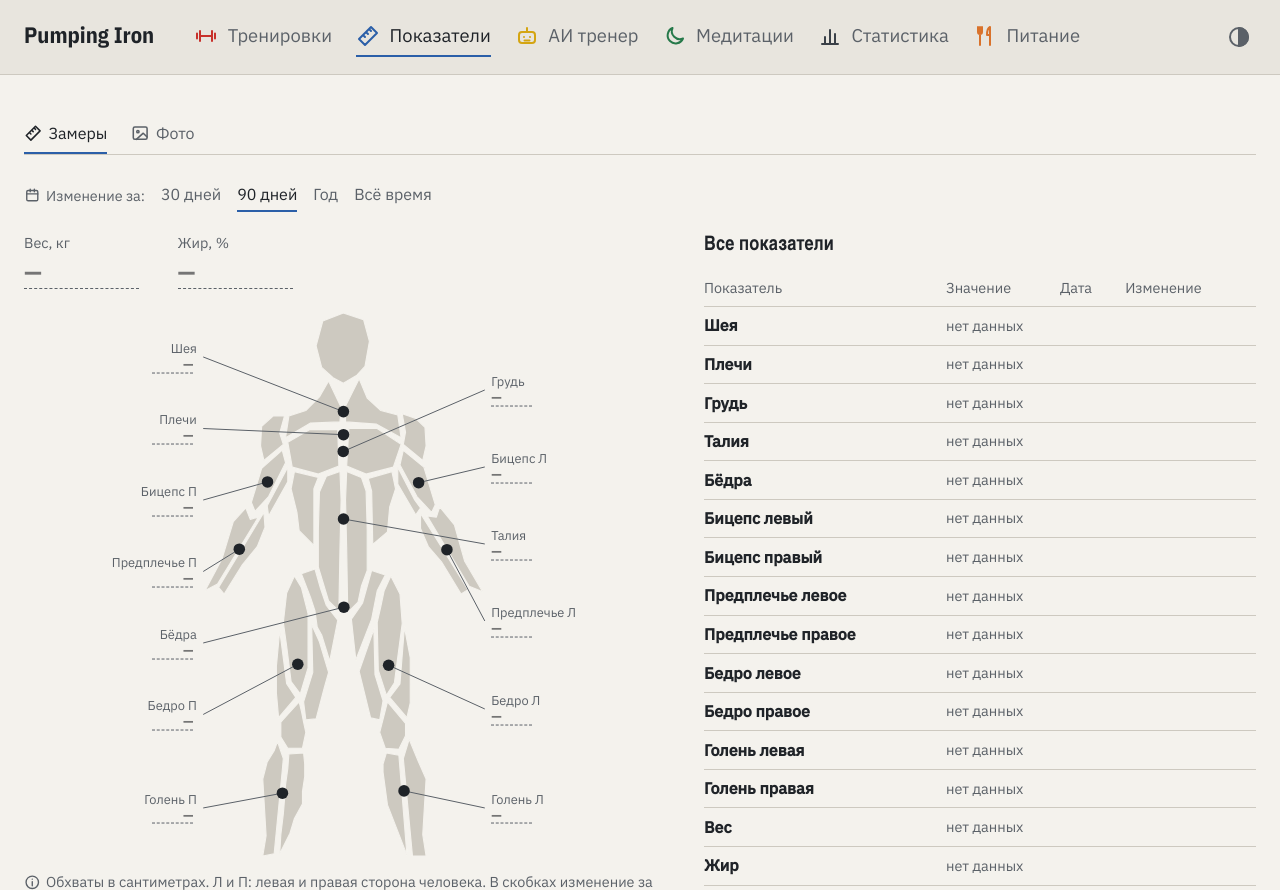
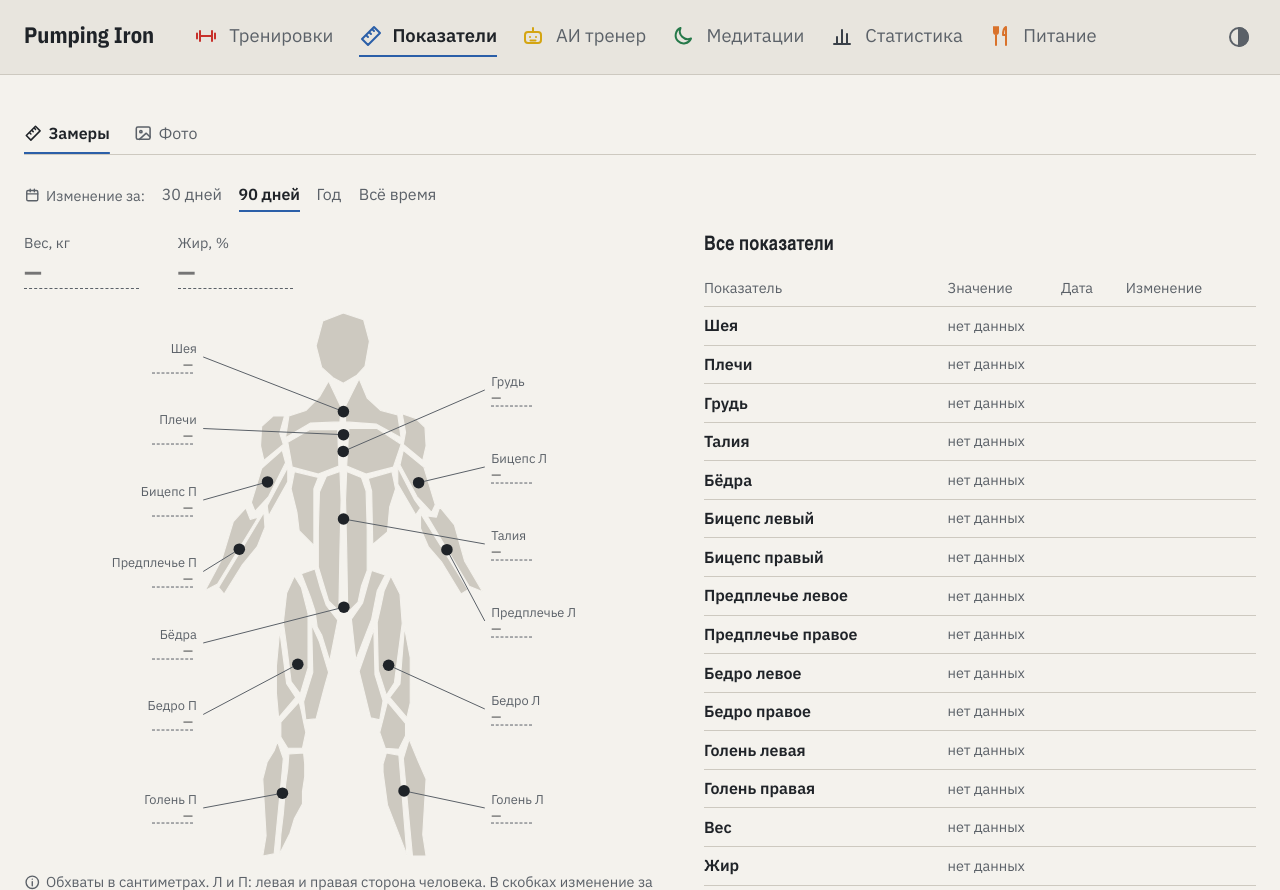
Before and after one commit to BorodaPetra/Pumping_Iron, a FastAPI app: page /body in a window 1280 px wide. Shown: the top 890 px of the page. Run offline with FastAPI, Linux system fonts and the light colour scheme; data comes from the database, SQL or seed files in the repository; data that the repository does not hold is empty.

Commit message:
Selected nav, tab and period links: bold, underline draws in from the centre (also on hover)

```diff
--- a/src/pumping_iron/static/style.css
+++ b/src/pumping_iron/static/style.css
@@ -98,7 +98,6 @@ a:focus-visible {
 
 .navbar a:hover,
 .navbar a[aria-current="page"] { color: var(--chalk); }
-.navbar a[aria-current="page"] { border-bottom-color: var(--plate); }
 
 /* icon in the section's plate colour in front of each section link */
 .navbar a .icon { width: 1.5rem; height: 1.5rem; color: var(--plate); }
@@ -408,7 +407,6 @@ a.btn-quiet { text-decoration: none; }
   border-bottom: 2px solid transparent;
 }
 
-.tabs a[aria-current="page"] { color: var(--chalk); border-bottom-color: var(--plate); }
 
 /* ---------- weekly program: a gym whiteboard, day label left, exercises right ---------- */
 
@@ -514,8 +512,26 @@ main.plate-blue { max-width: 80rem; }
 
 .periods { display: flex; flex-wrap: wrap; align-items: center; gap: 0.25rem 1rem; margin-bottom: 1.25rem; }
 .periods a { color: var(--muted); text-decoration: none; padding: 0.2rem 0; border-bottom: 2px solid transparent; }
-.periods a:hover, .periods a[aria-current] { color: var(--chalk); }
-.periods a[aria-current] { border-bottom-color: var(--plate); }
+
+/* Navbar, tabs and period links: the selected one is bold and its underline in the plate colour draws in
+   from the centre (also as a preview on hover). `.lbl::after` is an invisible bold copy of the label, so a link
+   is always as wide as its bold form and nothing moves when the selection changes. */
+.navbar a[class*="plate-"], .tabs a, .periods a {
+  background: linear-gradient(var(--plate), var(--plate)) no-repeat center bottom / 0 2px;
+  background-origin: border-box;
+  transition: color 0.2s, background-size 0.25s ease;
+}
+.navbar a[class*="plate-"]:hover, .tabs a:hover, .periods a:hover,
+.navbar a[aria-current], .tabs a[aria-current], .periods a[aria-current] { color: var(--chalk); background-size: 100% 2px; }
+.navbar a[aria-current], .tabs a[aria-current], .periods a[aria-current] { font-weight: 600; animation: underline-in 0.35s ease-out; }
+@keyframes underline-in { from { background-size: 0 2px; } }
+
+.lbl { display: inline-flex; flex-direction: column; align-items: center; }
+.lbl::after { content: attr(data-text); height: 0; overflow: hidden; visibility: hidden; font-weight: 600; pointer-events: none; }
+
+@media (prefers-reduced-motion: reduce) {
+  .navbar a, .tabs a, .periods a { transition: none; animation: none; }
+}
 
 /* ---------- statistics ---------- */
 
--- a/src/pumping_iron/templates/_forms.html
+++ b/src/pumping_iron/templates/_forms.html
@@ -18,7 +18,7 @@
 {% macro section_tabs(tabs, current) %}
 <div class="tabs">
   {% for path, label, icon_name in tabs %}
-    <a href="{{ path }}"{% if current == path %} aria-current="page"{% endif %}>{{ icon(icon_name) }} {{ label }}</a>
+    <a href="{{ path }}"{% if current == path %} aria-current="page"{% endif %}>{{ icon(icon_name) }} <span class="lbl" data-text="{{ label }}">{{ label }}</span></a>
   {% endfor %}
 </div>
 {% endmacro %}
--- a/src/pumping_iron/templates/base.html
+++ b/src/pumping_iron/templates/base.html
@@ -6,7 +6,7 @@
   <title>{% block title %}Pumping Iron{% endblock %}</title>
   <link rel="preconnect" href="https://fonts.googleapis.com">
   <link rel="preconnect" href="https://fonts.gstatic.com" crossorigin>
-  <link rel="stylesheet" href="https://fonts.googleapis.com/css2?family=IBM+Plex+Sans+Condensed:wght@600;700&family=IBM+Plex+Sans:wght@400;500&display=swap">
+  <link rel="stylesheet" href="https://fonts.googleapis.com/css2?family=IBM+Plex+Sans+Condensed:wght@600;700&family=IBM+Plex+Sans:wght@400;500;600&display=swap">
   <link rel="stylesheet" href="{{ url_for('static', path='style.css') }}">
   {# Not deferred: the theme must be set before the first paint, otherwise the page flashes dark. #}
   <script src="{{ url_for('static', path='theme.js') }}"></script>
@@ -15,7 +15,7 @@
   <nav class="navbar" aria-label="Разделы">
     <a class="brand" href="/">Pumping Iron</a>
     {% for item in nav %}
-      <a href="{{ item.path }}" class="plate-{{ item.plate }}"{% if current == item.path or current.startswith(item.path ~ '/') %} aria-current="page"{% endif %}>{{ icon(item.icon) }}{{ item.title }}</a>
+      <a href="{{ item.path }}" class="plate-{{ item.plate }}"{% if current == item.path or current.startswith(item.path ~ '/') %} aria-current="page"{% endif %}>{{ icon(item.icon) }}<span class="lbl" data-text="{{ item.title }}">{{ item.title }}</span></a>
     {% endfor %}
     <button type="button" class="theme-toggle" id="theme-toggle" aria-label="Переключить светлую и тёмную тему" title="Светлая / тёмная тема">{{ icon('contrast') }}</button>
   </nav>
--- a/src/pumping_iron/templates/body.html
+++ b/src/pumping_iron/templates/body.html
@@ -18,7 +18,7 @@
 <nav class="periods" aria-label="Период сравнения">
   <span class="muted">{{ icon('calendar') }} Изменение за:</span>
   {% for days, label in periods %}
-    <a href="/body?period={{ days }}"{% if days == period %} aria-current="true"{% endif %}>{{ label }}</a>
+    <a href="/body?period={{ days }}"{% if days == period %} aria-current="true"{% endif %}><span class="lbl" data-text="{{ label }}">{{ label }}</span></a>
   {% endfor %}
 </nav>
 
--- a/src/pumping_iron/templates/stats.html
+++ b/src/pumping_iron/templates/stats.html
@@ -12,7 +12,7 @@
 <nav class="periods" aria-label="Период">
   <span class="muted">{{ icon('calendar') }} Период:</span>
   {% for days, label in periods %}
-    <a href="/stats?period={{ days }}{% if progress.selected %}&exercise_id={{ progress.selected.id }}{% endif %}"{% if days == period %} aria-current="true"{% endif %}>{{ label }}</a>
+    <a href="/stats?period={{ days }}{% if progress.selected %}&exercise_id={{ progress.selected.id }}{% endif %}"{% if days == period %} aria-current="true"{% endif %}><span class="lbl" data-text="{{ label }}">{{ label }}</span></a>
   {% endfor %}
 </nav>
 
```
